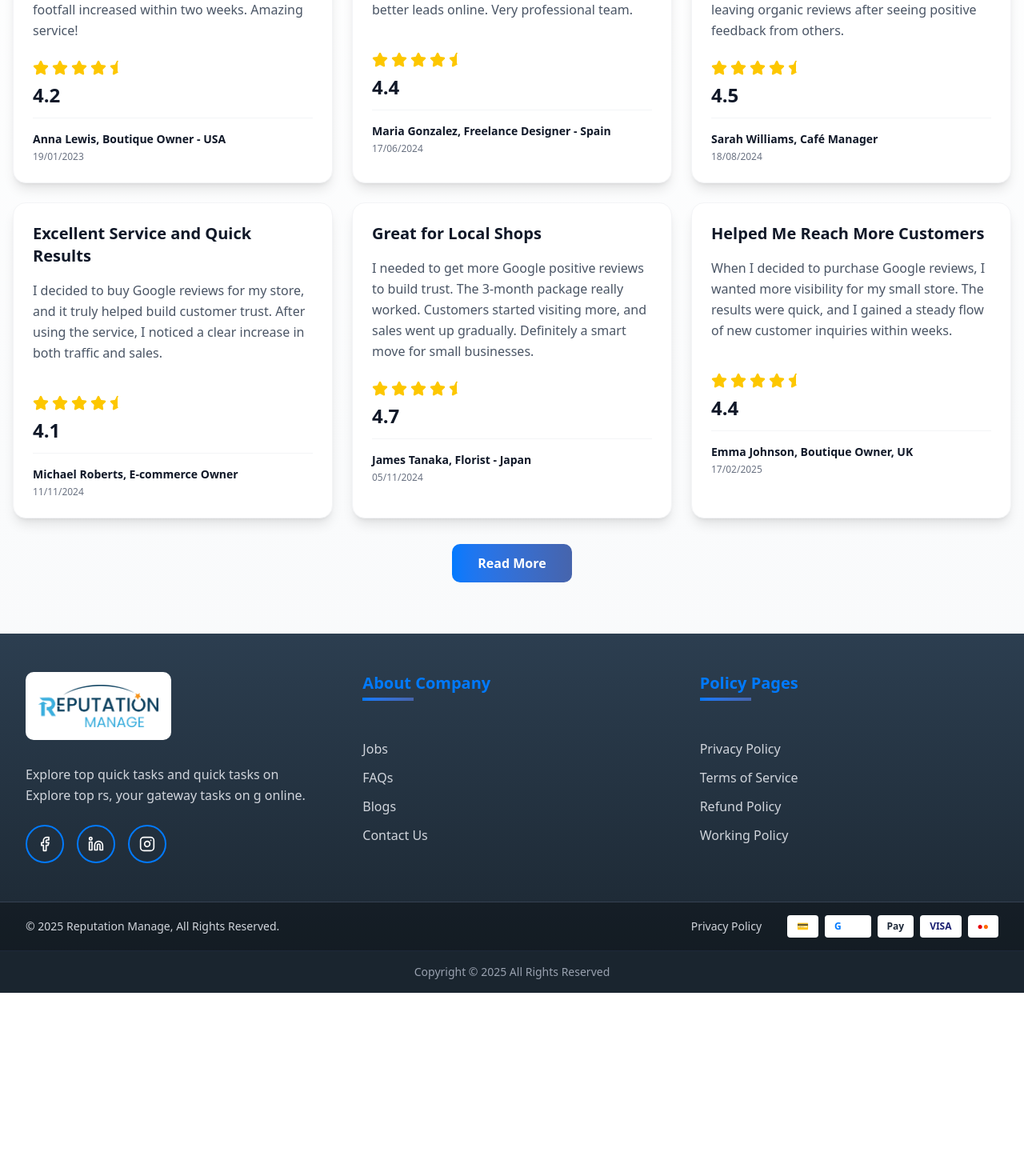
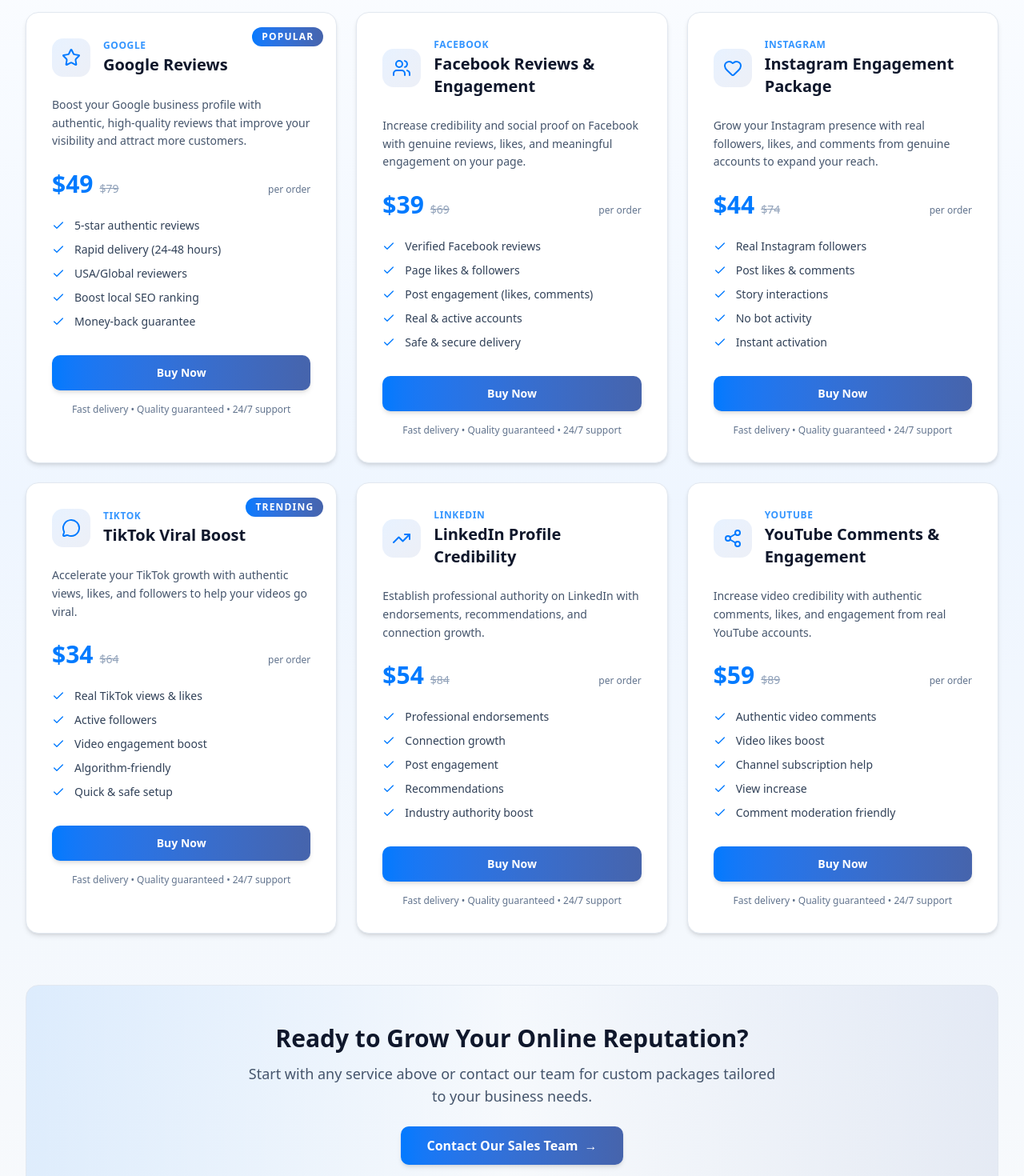
Before and after one commit to jobayer-ahmed7/Reputation-Management, a Next.js app in the folder frontend/: page / in a window 1280 px wide. Shown: the part 1280-2750 px from the top of the page at 80% size. Before the commit the page ends 2521 px from the top, so only its background shows below. Built offline with nearby package versions, Linux system fonts and the light colour scheme.

Commit message:
service card design completed and added service section in home

```diff
--- a/frontend/package.json
+++ b/frontend/package.json
@@ -26,6 +26,7 @@
     "@types/node": "^20",
     "@types/react": "^19",
     "@types/react-dom": "^19",
+    "baseline-browser-mapping": "^2.8.32",
     "eslint": "^9",
     "eslint-config-next": "16.0.3",
     "tailwindcss": "^4",
--- a/frontend/src/app/(CommonLayout)/(home)/page.tsx
+++ b/frontend/src/app/(CommonLayout)/(home)/page.tsx
@@ -1,4 +1,5 @@
 import Hero from "@/components/home/Hero";
+import ServiceSection from "@/components/home/ServiceSection";
 import Testimonial from "@/components/home/Testimonial";
 import { Button } from "@/components/ui/button";
 
@@ -6,6 +7,7 @@
   return (
     <div>
       <Hero />
+      <ServiceSection />
       <Testimonial />
     </div>
   );
--- a/frontend/src/components/home/Hero.tsx
+++ b/frontend/src/components/home/Hero.tsx
@@ -17,7 +17,7 @@
       <div className="absolute top-20 right-32 w-96 h-96 bg-yellow-200 rounded-full opacity-20 blur-3xl"></div>
       <div className="absolute -bottom-32 -left-32 w-80 h-80 bg-blue-200 rounded-full opacity-20 blur-3xl"></div>
 
-      <div className="max-w-7xl mx-auto px-4 sm:px-6 lg:px-8 py-20 grid grid-cols-1 lg:grid-cols-2 gap-12 items-center relative z-10">
+      <div className="container mx-auto px-4 sm:px-6 lg:px-8 py-20 grid grid-cols-1 lg:grid-cols-2 gap-12 items-center relative z-10">
         {/* Left Content */}
         <div className="space-y-8">
           {/* Subtitle */}
--- /dev/null
+++ b/frontend/src/components/home/ServiceSection.tsx
@@ -0,0 +1,179 @@
+"use client";
+
+import ServiceCard from "@/components/shared/ServiceCard";
+import {
+  MessageCircle,
+  Users,
+  TrendingUp,
+  Share2,
+  Heart,
+  Star,
+} from "lucide-react";
+
+const ServiceSection = () => {
+  const services = [
+    {
+      icon: <Star className="w-6 h-6" />,
+      title: "Google Reviews",
+      description:
+        "Boost your Google business profile with authentic, high-quality reviews that improve your visibility and attract more customers.",
+      platform: "Google",
+      price: "$49",
+      originalPrice: "$79",
+      badge: "Popular",
+      features: [
+        "5-star authentic reviews",
+        "Rapid delivery (24-48 hours)",
+        "USA/Global reviewers",
+        "Boost local SEO ranking",
+        "Money-back guarantee",
+      ],
+    },
+    {
+      icon: <Users className="w-6 h-6" />,
+      title: "Facebook Reviews & Engagement",
+      description:
+        "Increase credibility and social proof on Facebook with genuine reviews, likes, and meaningful engagement on your page.",
+      platform: "Facebook",
+      price: "$39",
+      originalPrice: "$69",
+      badge: null,
+      features: [
+        "Verified Facebook reviews",
+        "Page likes & followers",
+        "Post engagement (likes, comments)",
+        "Real & active accounts",
+        "Safe & secure delivery",
+      ],
+    },
+    {
+      icon: <Heart className="w-6 h-6" />,
+      title: "Instagram Engagement Package",
+      description:
+        "Grow your Instagram presence with real followers, likes, and comments from genuine accounts to expand your reach.",
+      platform: "Instagram",
+      price: "$44",
+      originalPrice: "$74",
+      badge: null,
+      features: [
+        "Real Instagram followers",
+        "Post likes & comments",
+        "Story interactions",
+        "No bot activity",
+        "Instant activation",
+      ],
+    },
+    {
+      icon: <MessageCircle className="w-6 h-6" />,
+      title: "TikTok Viral Boost",
+      description:
+        "Accelerate your TikTok growth with authentic views, likes, and followers to help your videos go viral.",
+      platform: "TikTok",
+      price: "$34",
+      originalPrice: "$64",
+      badge: "Trending",
+      features: [
+        "Real TikTok views & likes",
+        "Active followers",
+        "Video engagement boost",
+        "Algorithm-friendly",
+        "Quick & safe setup",
+      ],
+    },
+    {
+      icon: <TrendingUp className="w-6 h-6" />,
+      title: "LinkedIn Profile Credibility",
+      description:
+        "Establish professional authority on LinkedIn with endorsements, recommendations, and connection growth.",
+      platform: "LinkedIn",
+      price: "$54",
+      originalPrice: "$84",
+      badge: null,
+      features: [
+        "Professional endorsements",
+        "Connection growth",
+        "Post engagement",
+        "Recommendations",
+        "Industry authority boost",
+      ],
+    },
+    {
+      icon: <Share2 className="w-6 h-6" />,
+      title: "YouTube Comments & Engagement",
+      description:
+        "Increase video credibility with authentic comments, likes, and engagement from real YouTube accounts.",
+      platform: "YouTube",
+      price: "$59",
+      originalPrice: "$89",
+      badge: null,
+      features: [
+        "Authentic video comments",
+        "Video likes boost",
+        "Channel subscription help",
+        "View increase",
+        "Comment moderation friendly",
+      ],
+    },
+  ];
+
+  return (
+    <section
+      id="services"
+      className="py-16 lg:py-24 bg-linear-to-b from-white via-blue-50 to-slate-50"
+    >
+      <div className="container mx-auto px-4 sm:px-6 lg:px-8">
+        {/* Section Header */}
+        <div className="mb-16 text-center space-y-4">
+          <p className="inline-flex items-center text-xs font-semibold tracking-widest text-pblue uppercase bg-blue-50 px-3 py-1 rounded-full border border-blue-100">
+            Our Services
+          </p>
+
+          <h2 className="text-3xl sm:text-4xl lg:text-5xl font-bold text-slate-900 leading-tight">
+            Social Media Reviews & Engagement
+          </h2>
+
+          <p className="text-slate-600 text-base sm:text-lg leading-relaxed max-w-2xl mx-auto">
+            Boost your online presence across all major social media platforms
+            with authentic reviews, followers, and engagement. Build credibility
+            and trust with your audience.
+          </p>
+        </div>
+
+        {/* Services Grid */}
+        <div className="grid grid-cols-1 md:grid-cols-2 lg:grid-cols-3 gap-6">
+          {services.map((service, index) => (
+            <ServiceCard
+              key={index}
+              icon={service.icon}
+              title={service.title}
+              description={service.description}
+              platform={service.platform}
+              price={service.price}
+              originalPrice={service.originalPrice}
+              features={service.features}
+              badge={service.badge || undefined}
+              onBuyNow={() => console.log(`Buy ${service.title}`)}
+            />
+          ))}
+        </div>
+
+        {/* Call to Action */}
+        <div className="mt-16 rounded-2xl border border-slate-200 bg-linear-to-r from-pblue/10 via-transparent to-bluegray/10 p-8 sm:p-12 text-center">
+          <h3 className="text-2xl sm:text-3xl font-bold text-slate-900 mb-3">
+            Ready to Grow Your Online Reputation?
+          </h3>
+          <p className="text-slate-600 text-base sm:text-lg mb-6 max-w-2xl mx-auto">
+            Start with any service above or contact our team for custom packages
+            tailored to your business needs.
+          </p>
+          <button className="inline-flex items-center gap-2 bg-linear-to-r from-pblue to-bluegray text-white px-8 py-3 rounded-lg font-semibold shadow-md hover:shadow-lg hover:brightness-110 transition-all duration-300">
+            Contact Our Sales Team
+            <span>→</span>
+          </button>
+        </div>
+      </div>
+    </section>
+  );
+};
+
+export default ServiceSection;
--- a/frontend/src/components/home/Testimonial.tsx
+++ b/frontend/src/components/home/Testimonial.tsx
@@ -75,8 +75,8 @@
   };
 
   return (
-    <section className="py-16 px-4 bg-linear-to-b from-white to-gray-50">
-      <div className="max-w-7xl mx-auto">
+    <section className="my-8">
+      <div className="container mx-auto">
         {/* Header */}
         <div className="text-center mb-12">
           <h2 className="text-4xl md:text-5xl font-bold text-gray-900 mb-4">
--- a/frontend/src/components/shared/Footer.tsx
+++ b/frontend/src/components/shared/Footer.tsx
@@ -7,17 +7,17 @@
   const currentYear = new Date().getFullYear();
 
   const aboutLinks = [
-    { name: "Jobs", href: "#jobs" },
-    { name: "FAQs", href: "#faqs" },
-    { name: "Blogs", href: "#blogs" },
-    { name: "Contact Us", href: "#contact" },
+    { name: "Jobs", href: "jobs" },
+    { name: "FAQs", href: "faqs" },
+    { name: "Blogs", href: "blogs" },
+    { name: "Contact Us", href: "contact" },
   ];
 
   const policyLinks = [
-    { name: "Privacy Policy", href: "#privacy" },
-    { name: "Terms of Service", href: "#terms" },
-    { name: "Refund Policy", href: "#refund" },
-    { name: "Working Policy", href: "#working" },
+    { name: "Privacy Policy", href: "privacy-policy" },
+    { name: "Terms of Service", href: "terms" },
+    { name: "Refund Policy", href: "refund" },
+    { name: "Working Policy", href: "working" },
   ];
 
   const paymentMethods = [
@@ -31,7 +31,7 @@
   return (
     <footer className="bg-linear-to-b from-[#2c3e50] to-[#1a252f] text-white">
       {/* Main Footer Content */}
-      <div className="max-w-7xl mx-auto px-4 sm:px-6 lg:px-8 py-12">
+      <div className="container mx-auto px-4 sm:px-6 lg:px-8 py-12">
         <div className="grid grid-cols-1 md:grid-cols-3 gap-8 md:gap-12">
           {/* Company Info Section */}
           <div className="space-y-6">
@@ -84,12 +84,12 @@
             <ul className="space-y-3 mt-8">
               {aboutLinks.map((link) => (
                 <li key={link.name}>
-                  <a
+                  <Link
                     href={link.href}
                     className="text-gray-300 hover:text-pblue hover:translate-x-2 transition-all duration-300 inline-block"
                   >
                     {link.name}
-                  </a>
+                  </Link>
                 </li>
               ))}
             </ul>
@@ -104,12 +104,12 @@
             <ul className="space-y-3 mt-8">
               {policyLinks.map((link) => (
                 <li key={link.name}>
-                  <a
+                  <Link
                     href={link.href}
                     className="text-gray-300 hover:text-pblue hover:translate-x-2 transition-all duration-300 inline-block"
                   >
                     {link.name}
-                  </a>
+                  </Link>
                 </li>
               ))}
             </ul>
@@ -119,7 +119,7 @@
 
       {/* Payment Methods Bar */}
       <div className="bg-black/30 border-t border-gray-700">
-        <div className="max-w-7xl mx-auto px-4 sm:px-6 lg:px-8 py-4">
+        <div className="container mx-auto px-4 sm:px-6 lg:px-8 py-4">
           <div className="flex flex-col md:flex-row justify-between items-center gap-4">
             <div className="text-gray-300 text-sm">
               © {currentYear} Reputation Manage, All Rights Reserved.
@@ -156,15 +156,6 @@
           </div>
         </div>
       </div>
-
-      {/* Copyright Bar */}
-      <div className="bg-[#1a252f] border-t border-gray-800">
-        <div className="max-w-7xl mx-auto px-4 sm:px-6 lg:px-8 py-4">
-          <p className="text-center text-gray-400 text-sm">
-            Copyright © {currentYear} All Rights Reserved
-          </p>
-        </div>
-      </div>
     </footer>
   );
 };
--- a/frontend/src/components/shared/Navbar.tsx
+++ b/frontend/src/components/shared/Navbar.tsx
@@ -29,7 +29,7 @@
 
       {/* Main Navbar */}
       <nav className="bg-white shadow-md sticky top-0 z-50">
-        <div className="max-w-7xl mx-auto px-4 sm:px-6 lg:px-8">
+        <div className="container mx-auto px-4 sm:px-6 lg:px-8">
           <div className="flex justify-between items-center h-20">
             {/* Logo */}
             <Link href={'/'} className="shrink-0">
@@ -73,7 +73,7 @@
 
               {/* Login/Signup Button */}
               <Link href={'/login'} className="bg-linear-to-r from-pblue to-bluegray text-white px-6 py-2.5 rounded-lg font-semibold hover:shadow-lg hover:scale-105 transition-all duration-200">
-                Login/Signup
+                Login
               </Link>
             </div>
 
--- /dev/null
+++ b/frontend/src/components/shared/ServiceCard.tsx
@@ -0,0 +1,99 @@
+"use client";
+
+import React from "react";
+import { Button } from "@/components/ui/button";
+import { Check} from "lucide-react";
+
+interface ServiceCardProps {
+  icon: React.ReactNode;
+  title: string;
+  description: string;
+  platform: string;
+  price: string;
+  originalPrice?: string;
+  features: string[];
+  onBuyNow?: () => void;
+  badge?: string;
+}
+
+const ServiceCard: React.FC<ServiceCardProps> = ({
+  icon,
+  title,
+  description,
+  platform,
+  price,
+  originalPrice,
+  features,
+  onBuyNow,
+  badge,
+}) => {
+  return (
+    <div className="relative group overflow-hidden rounded-2xl border border-slate-200 bg-white shadow-md hover:shadow-xl transition-all duration-300">
+      {/* Gradient overlay on hover */}
+      <div className="absolute inset-0 bg-linear-to-br from-pblue/5 via-transparent to-bluegray/5 opacity-0 group-hover:opacity-100 transition-opacity duration-300 pointer-events-none" />
+
+      {/* Badge */}
+      {badge && (
+        <div className="absolute top-4 right-4 z-10">
+          <span className="inline-flex items-center text-xs font-bold tracking-widest text-white uppercase bg-linear-to-r from-pblue to-bluegray px-3 py-1 rounded-full">
+            {badge}
+          </span>
+        </div>
+      )}
+
+      <div className="relative z-10 p-6 sm:p-8">
+        {/* Icon & Platform */}
+        <div className="flex items-center gap-4 mb-6">
+          <div className="p-3 rounded-xl bg-linear-to-br from-pblue/10 to-bluegray/10 text-pblue">
+            {icon}
+          </div>
+          <div>
+            <p className="text-xs font-semibold uppercase tracking-wider text-pblue/80 mb-0.5">
+              {platform}
+            </p>
+            <h3 className="text-lg sm:text-xl font-bold text-slate-900">{title}</h3>
+          </div>
+        </div>
+
+        {/* Description */}
+        <p className="text-sm text-slate-600 mb-6 leading-relaxed">
+          {description}
+        </p>
+
+        {/* Pricing */}
+        <div className="flex items-baseline gap-2 mb-6">
+          <span className="text-3xl font-bold text-pblue">{price}</span>
+          {originalPrice && (
+            <span className="text-sm text-slate-400 line-through">{originalPrice}</span>
+          )}
+          <span className="text-xs text-slate-500 ml-auto">per order</span>
+        </div>
+
+        {/* Features List */}
+        <ul className="space-y-2.5 mb-8">
+          {features.map((feature, index) => (
+            <li key={index} className="flex items-start gap-3">
+              <Check className="w-4 h-4 text-pblue mt-0.5 shrink-0" />
+              <span className="text-sm text-slate-700">{feature}</span>
+            </li>
+          ))}
+        </ul>
+
+        {/* Buy Now Button */}
+        <Button
+          onClick={onBuyNow}
+          className="w-full h-11 bg-linear-to-r from-pblue to-bluegray text-white font-semibold rounded-lg shadow-md hover:shadow-lg hover:brightness-110 transition-all duration-300"
+        >
+          Buy Now
+        </Button>
+
+        {/* Additional Info */}
+        <p className="text-xs text-slate-500 text-center mt-4">
+          Fast delivery • Quality guaranteed • 24/7 support
+        </p>
+      </div>
+    </div>
+  );
+};
+
+export default ServiceCard;
```
Also changed, not shown: frontend/src/app/(CommonLayout)/login/page.tsx (+12 -12 lines), frontend/src/app/(CommonLayout)/register/page.tsx (line endings or trailing spaces), 1 other file (tests, documents, lock files or other folders).
